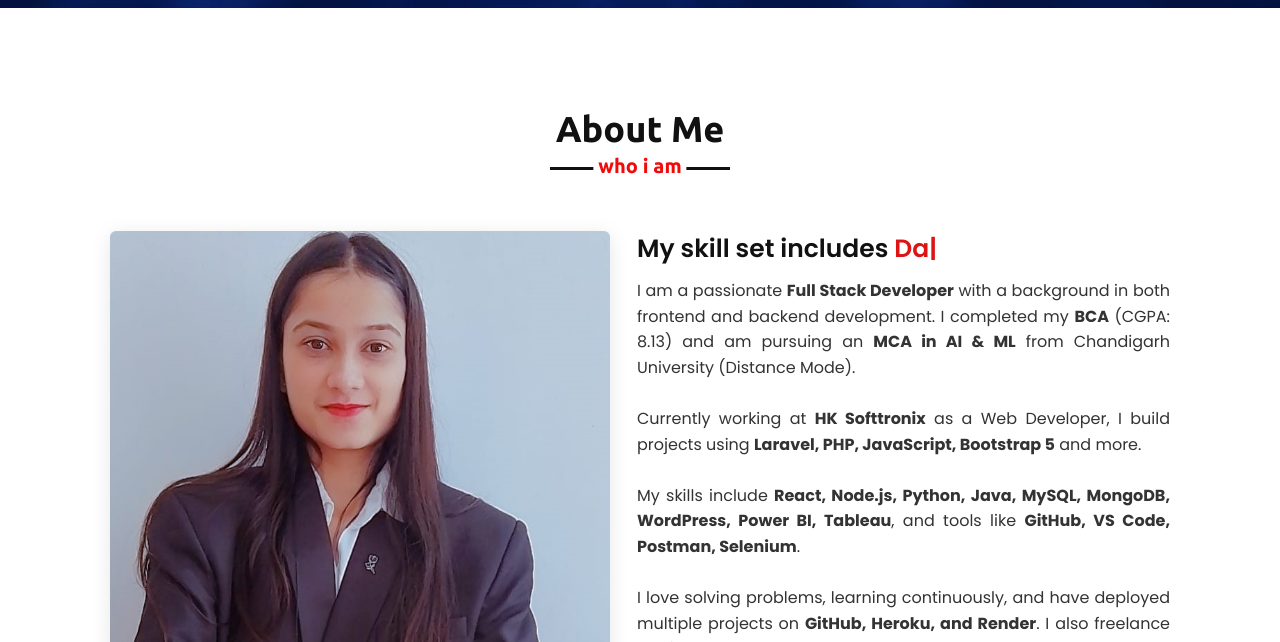
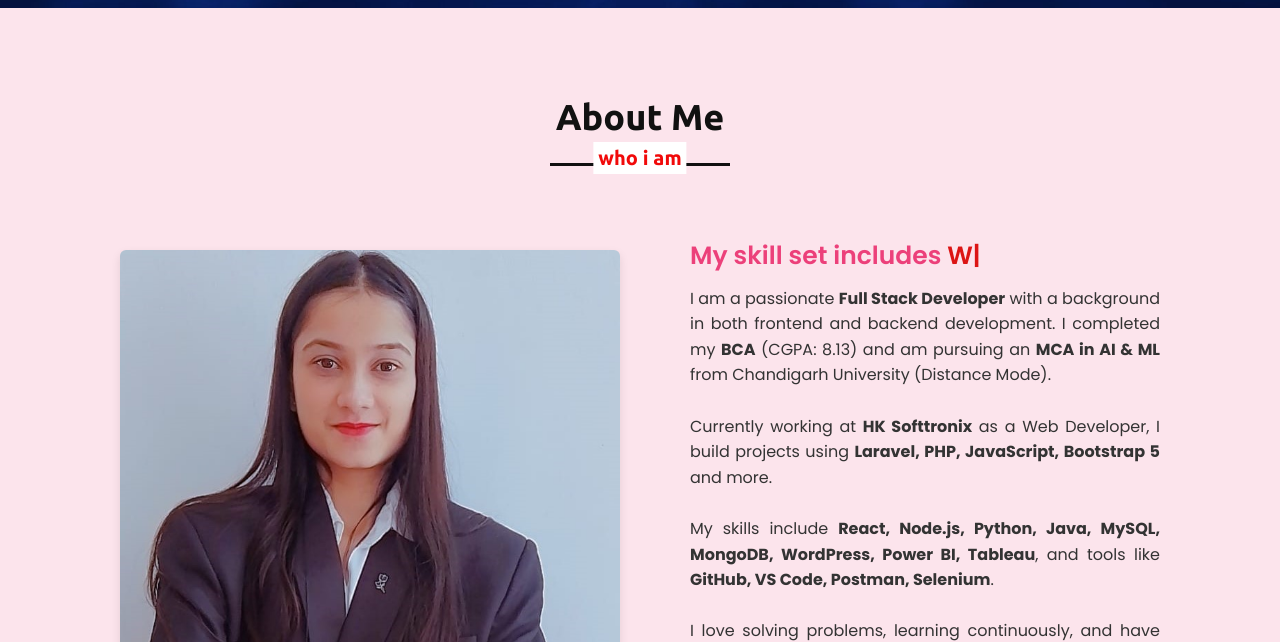
Before and after one commit to Priyanka-chavan-pvc/Priyanka_portfolio, a plain HTML site: page index.html in a window 1280 px wide. Shown: the part 792-1434 px from the top of the page. Drawn offline with nearby package versions, Linux system fonts and the light colour scheme.

Commit message:
Update style.css

```diff
--- a/style.css
+++ b/style.css
@@ -1351,3 +1351,96 @@ body {
     line-height: 1.8;
     text-align: justify;
 }
+
+:root {
+    --primary: #f8bbd0;      /* Baby pink */
+    --secondary: #fce4ec;    /* Lighter pink */
+    --text-color: #333;
+    --bg-color: #ffffff;
+    --accent: #ec407a;       /* Deep pink for highlights */
+}
+
+/* Base Reset */
+body {
+    margin: 0;
+    padding: 0;
+    font-family: 'Segoe UI', sans-serif;
+    background-color: var(--bg-color);
+    color: var(--text-color);
+    line-height: 1.6;
+}
+
+/* Section Titles */
+.title {
+    color: var(--accent);
+    font-size: 32px;
+    text-align: center;
+    margin-bottom: 40px;
+}
+
+/* About Section */
+.about {
+    padding: 80px 20px;
+    background-color: var(--secondary);
+}
+
+.about-content {
+    display: flex;
+    flex-wrap: wrap;
+    justify-content: space-between;
+    align-items: flex-start;
+    max-width: 1100px;
+    margin: auto;
+}
+
+.about-content .column {
+    flex: 1 1 45%;
+    padding: 10px;
+}
+
+.about-content .left img {
+    width: 100%;
+    border-radius: 10px;
+    box-shadow: 0 4px 10px rgba(0, 0, 0, 0.1);
+}
+
+.about-content .right .text {
+    font-size: 22px;
+    color: var(--accent);
+    font-weight: 600;
+    margin-bottom: 15px;
+}
+
+.about-content .right p {
+    font-size: 16px;
+    text-align: justify;
+}
+
+/* Buttons */
+.btn {
+    background-color: var(--accent);
+    color: #fff;
+    border: none;
+    padding: 10px 20px;
+    text-transform: uppercase;
+    font-weight: bold;
+    border-radius: 5px;
+    cursor: pointer;
+    transition: 0.3s;
+}
+.btn:hover {
+    background-color: #d81b60;
+}
+
+/* Mobile Responsive */
+@media (max-width: 768px) {
+    .about-content {
+        flex-direction: column;
+    }
+    .about-content .column {
+        flex: 1 1 100%;
+    }
+    .title {
+        font-size: 26px;
+    }
+}
```
